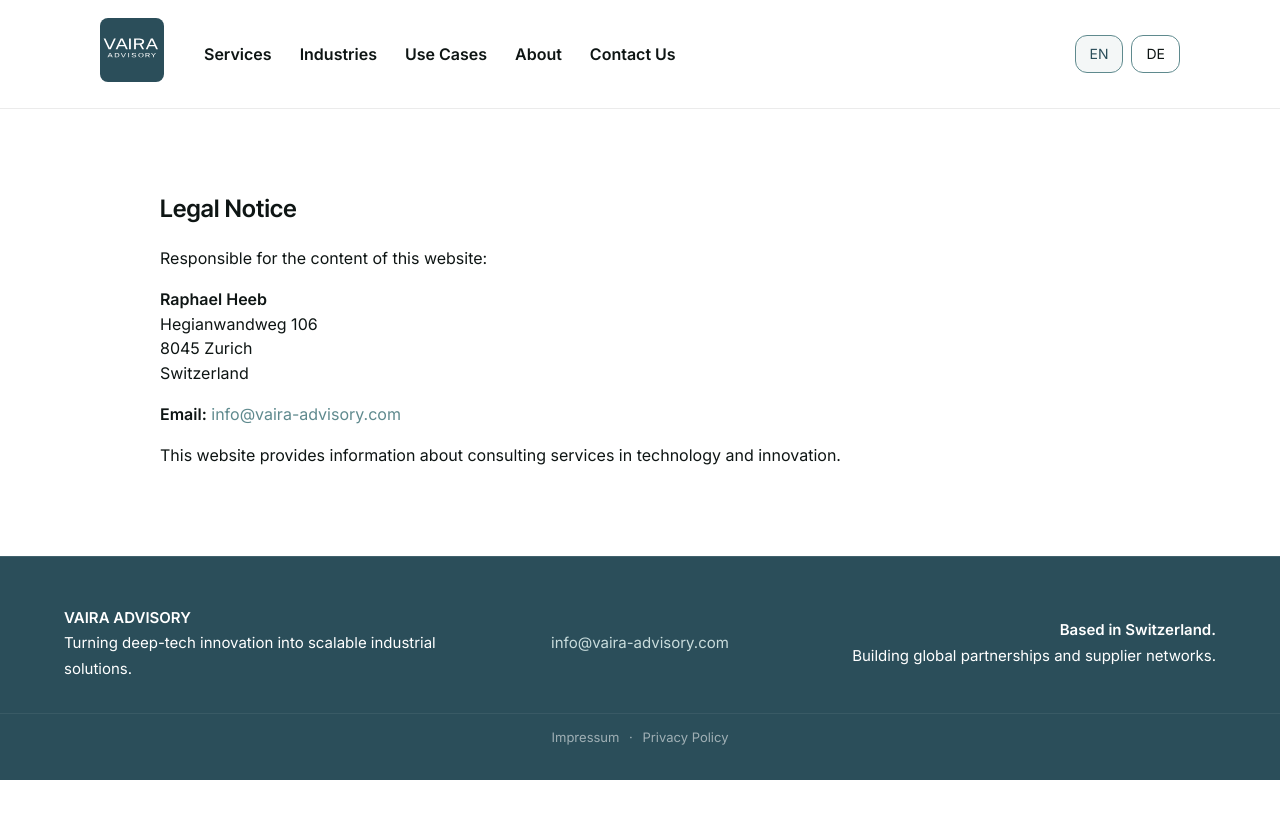
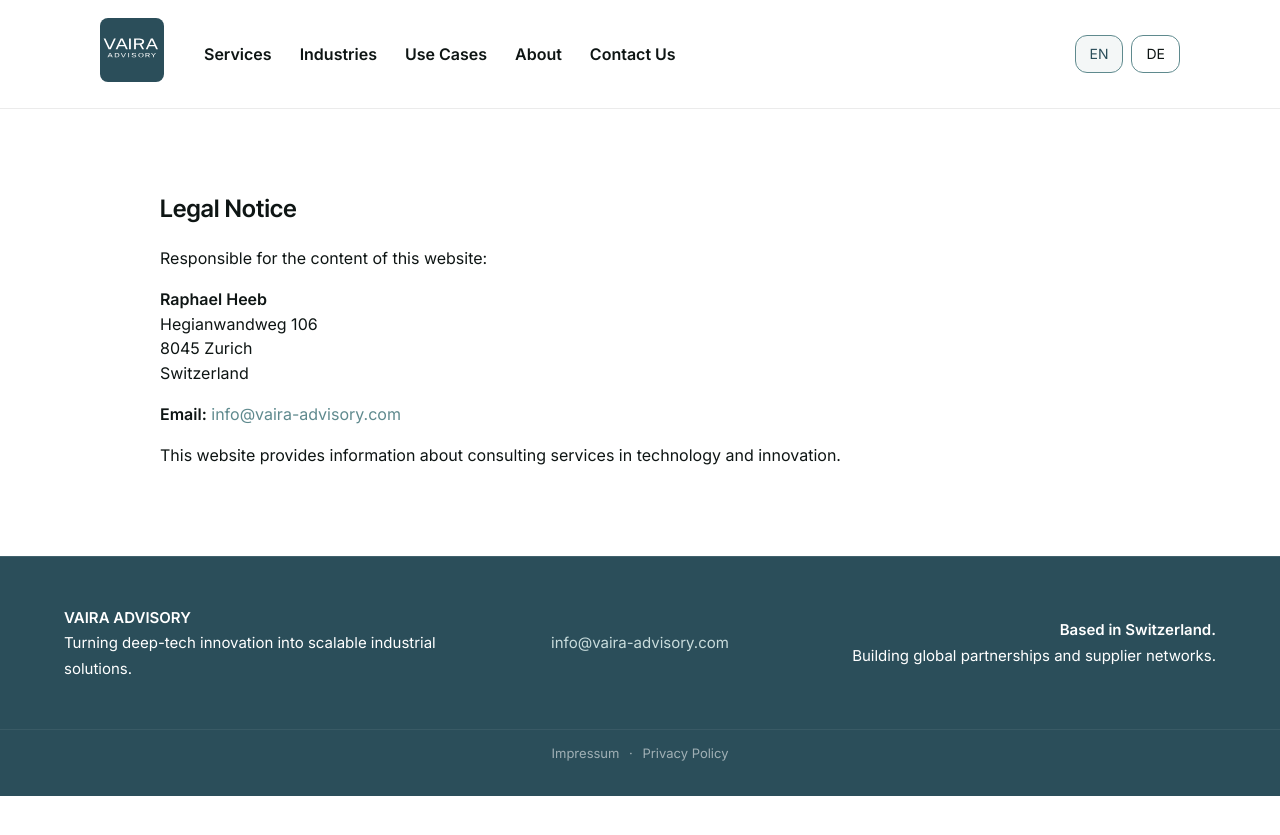
Before and after one commit to raphaelheeb/vaira-advisory, a Jekyll site: the page built from impressum/index.html, in a window 1280 px wide. Shown: the top 835 px of the page. Built offline with Jekyll 4.4.1, drawn with Linux system fonts in a browser that asks for light colours.

Commit message:
Update styles.css

```diff
--- a/assets/css/styles.css
+++ b/assets/css/styles.css
@@ -767,7 +767,7 @@
   text-align: center;
   font-size: 13px;
   opacity: 0.55;
-  margin-top: 32px;
+  margin-top: 48px;
   padding-top: 12px;
   border-top: 1px solid rgba(255, 255, 255, 0.12);
 }
```
